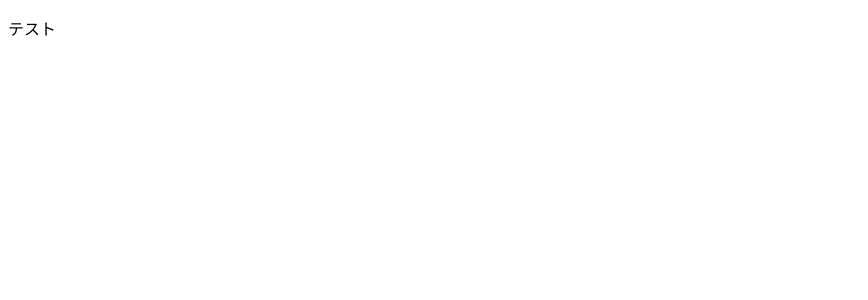
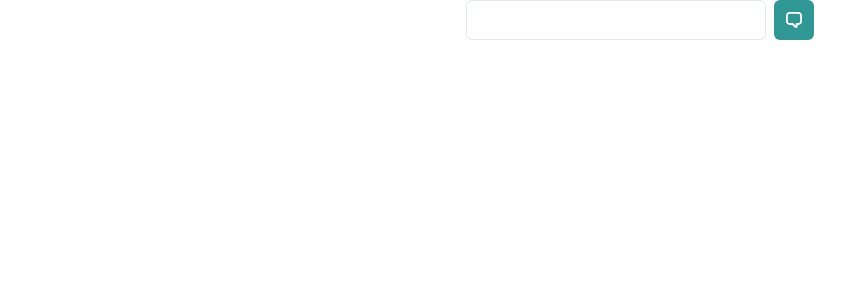
Before and after one commit to keisuke-333/next-ts_chatbot, a Next.js app: page / in a window 1280 px wide. Shown: the top 300 px of the page, without its empty margins (0-868 px from the left). Built offline with nearby package versions, Linux system fonts and the light colour scheme.

Commit message:
Chakra UI導入

```diff
--- a/src/pages/_app.tsx
+++ b/src/pages/_app.tsx
@@ -1,5 +1,20 @@
+import Head from 'next/head'
+import { ChakraProvider } from '@chakra-ui/react'
+import 'focus-visible/dist/focus-visible'
+
 const App = ({ Component, pageProps }) => {
-  return <Component {...pageProps} />
+  return (
+    <>
+      <Head>
+        <title>チャットボット</title>
+        <meta name="description" content="チャットボットアプリ" />
+        <link rel="icon" href="/favicon.ico" />
+      </Head>
+      <ChakraProvider>
+        <Component {...pageProps} />
+      </ChakraProvider>
+    </>
+  )
 }
 
 export default App
--- a/src/pages/index.tsx
+++ b/src/pages/index.tsx
@@ -1,15 +1,26 @@
-import Head from 'next/head'
+import {
+  Flex,
+  FormControl,
+  Input,
+  IconButton,
+  Stack,
+} from '@chakra-ui/react'
+import { ChatIcon } from '@chakra-ui/icons'
 
 const Home = () => {
   return (
-    <div>
-      <Head>
-        <title>チャットボット</title>
-        <meta name="description" content="チャットボットアプリ" />
-        <link rel="icon" href="/favicon.ico" />
-      </Head>
-      <p>テスト</p>
-    </div>
+    <Flex justify="center">
+      <Stack isInline>
+        <FormControl w={300}>
+          <Input id="text" type="text"/>
+        </FormControl>
+        <IconButton
+          colorScheme="teal"
+          aria-label='send message'
+          icon={<ChatIcon />}
+        />
+      </Stack>
+    </Flex>
   )
 }
 
```
Also changed, not shown: package.json (+7 -1 lines), 1 other file (tests, documents, lock files or other folders).
